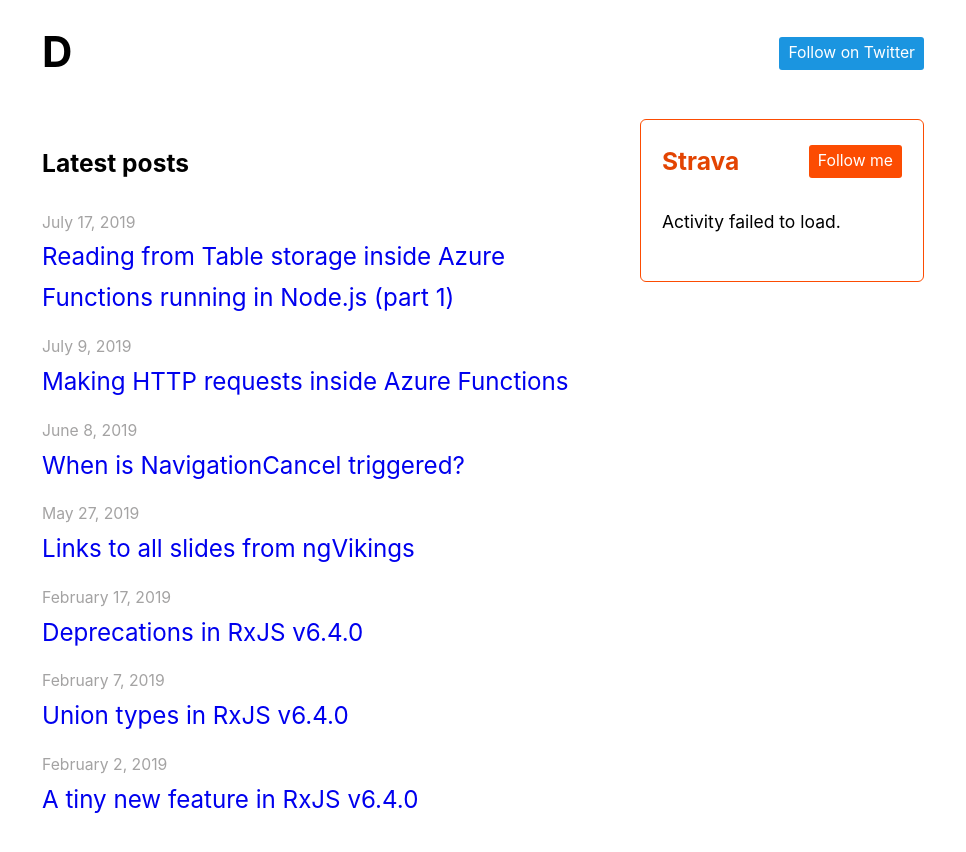
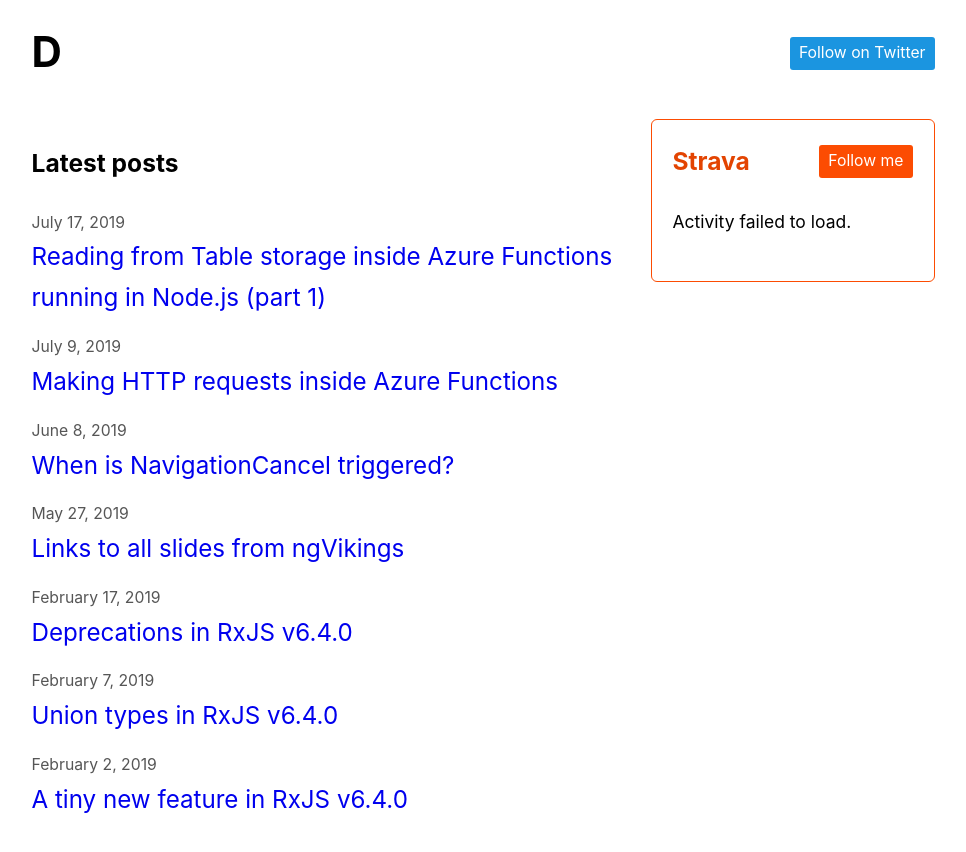
Before and after one commit to dzhavat/dzhavat.github.io, a Jekyll site: the page built from index.md, in a window 1280 px wide. Shown: the top 852 px of the page, without its empty margins (157-1123 px from the left). Built offline with Jekyll 4.4.1, drawn with Linux system fonts in a browser that asks for light colours; our own code applies the rules of GitHub Pages for plain Markdown files.

Commit message:
Update custom.css

```diff
--- a/assets/css/custom.css
+++ b/assets/css/custom.css
@@ -9,13 +9,16 @@
   padding: 0.75rem;
 }
 
-.container {
-  display: flex;
-  flex-direction: column;
+a {
+  text-decoration: none;
+}
+
+a:hover {
+  text-decoration: underscore;
 }
 
 .container main {
-  flex-grow: 1;
+  margin-bottom: 2rem;
 }
 
 .highlight {
@@ -37,15 +40,9 @@
 
 .posts a {
   font-size: 1.15rem;
-  text-decoration: none;
-}
-
-.posts a:hover {
-  text-decoration: underline;
 }
 
 .posts .publish-date {
-  color: #a4a3a3;
   font-size: 0.75rem;
 }
 
@@ -133,7 +130,7 @@
 }
 
 .strava-card .label {
-  color: #a4a3a3;
+  color: #565656;
   font-size: 0.75rem;
 }
 
@@ -184,14 +181,17 @@
     margin: 0 auto;
     padding-right: 0;
     padding-left: 0;
-    width: 42rem;
+    width: 43rem;
   }
 
   .container {
+    display: flex;
     flex-direction: row;
   }
 
   .container main {
+    flex-grow: 1;
     padding-right: 1rem;
+    margin-bottom: 0;
   }
 }
```
